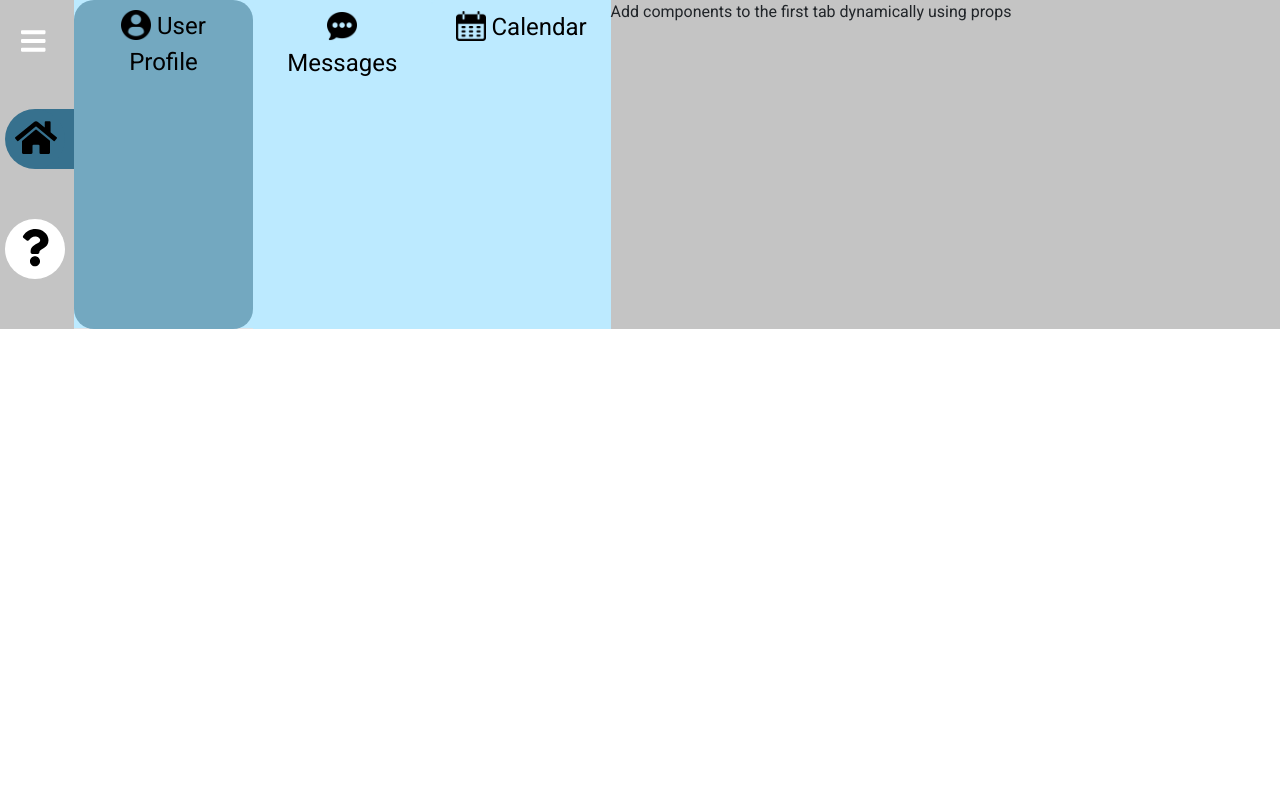
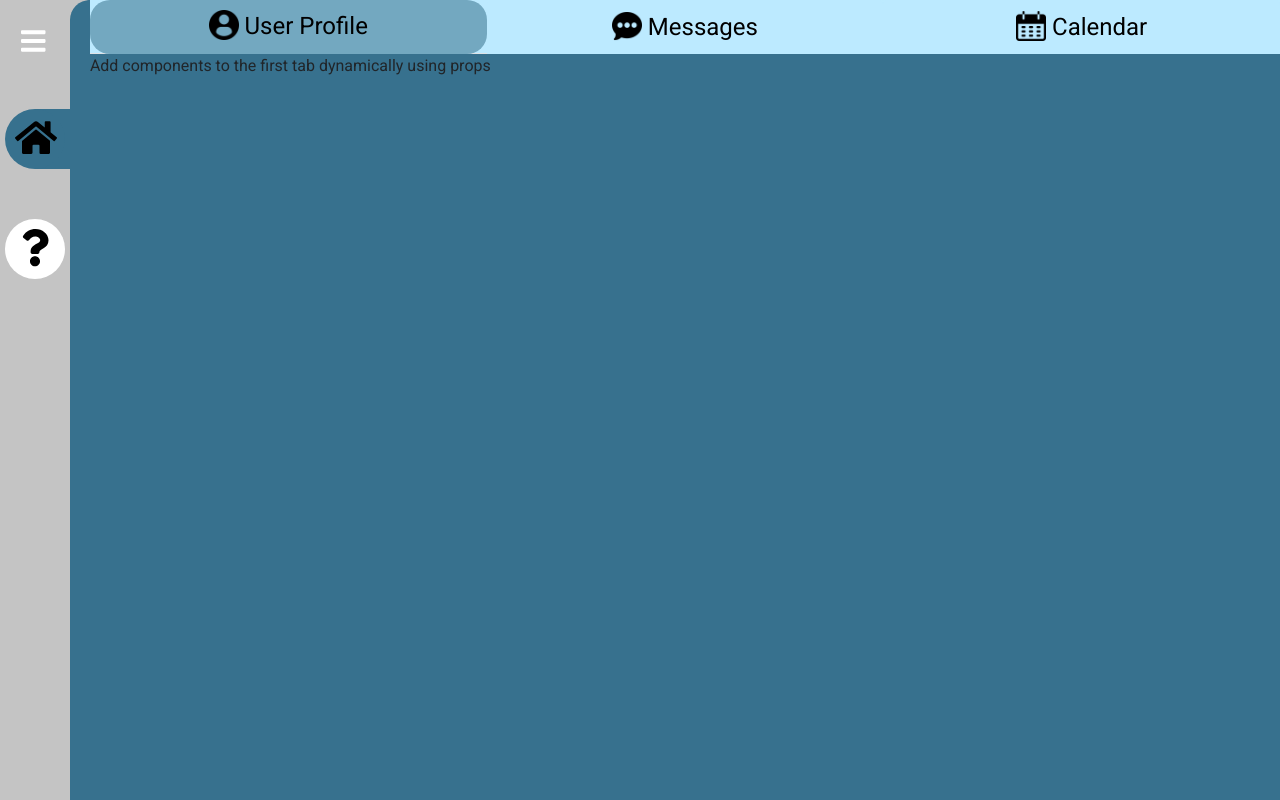
Before and after one commit to CPSECapstone/CloudHaven, a React (Create React App) app in the folder frontend/: page / in a window 1280 px wide. Built offline with nearby package versions, Linux system fonts and the light colour scheme.

Commit message:
Add the Page's Main Frame
Add the div and styling for the main frame of the page as was in the
Overcast repo.

```diff
--- a/frontend/src/App.css
+++ b/frontend/src/App.css
@@ -33,3 +33,12 @@
    flex-direction: row;
    background-color: var(--gray-accent-color);
 }
+
+#PageFrame {
+   height: 100vh;
+   width: 100vw;
+   border-left: 20px var(--main-bg-color);
+   border-left-style: solid;
+   background-color: var(--main-bg-color);
+   border-top-left-radius: 20px;
+}
--- a/frontend/src/App.js
+++ b/frontend/src/App.js
@@ -7,7 +7,9 @@ function App() {
     <div id="App">
       <div id="MainApp">
         <SideBar />
-        <Home/>
+        <div id="PageFrame">
+          <Home/>
+        </div>
       </div>
     </div>
   );
```
